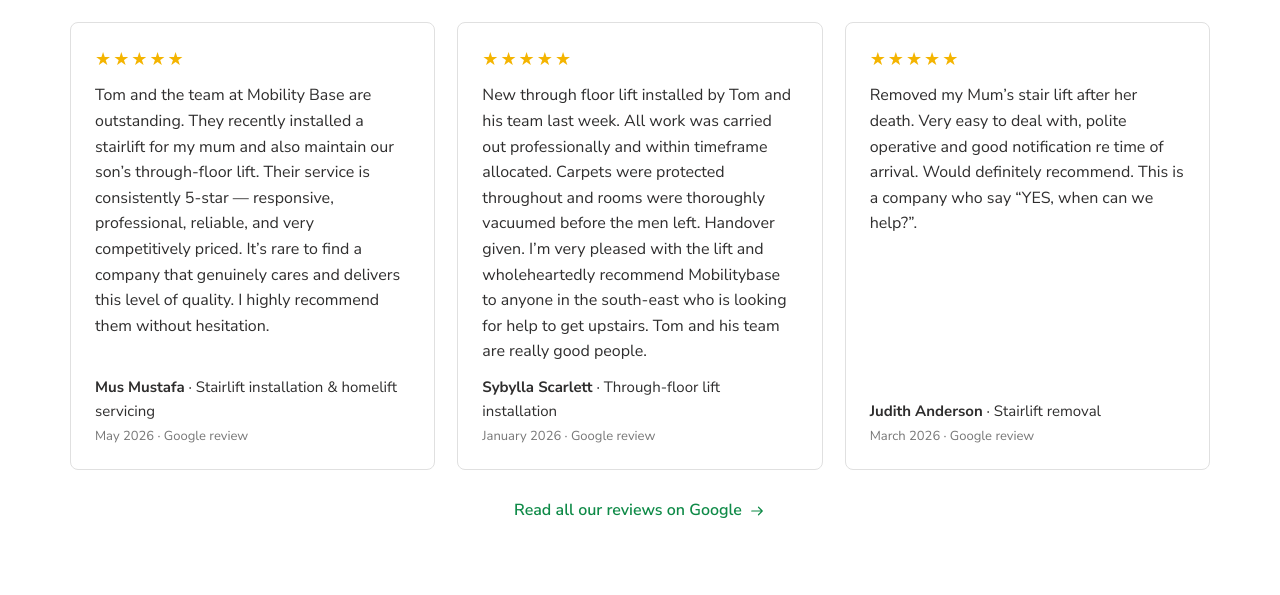
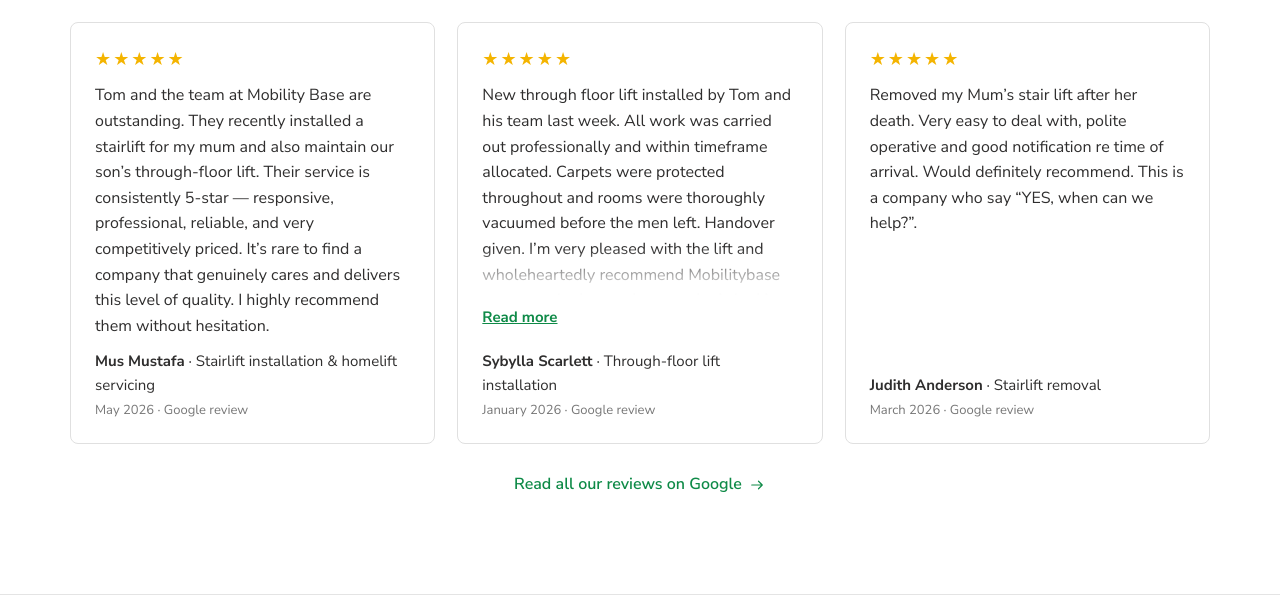
Before and after one commit to 06moore/mobilitybase-chat, a WordPress theme: template website/theme/mobilitybase/front-page.php in a window 1280 px wide. Shown: the part 1609-2204 px from the top of the page. Run offline with PHP 8.4 and a stand-in for WordPress, Linux system fonts and the light colour scheme; the site name, menu and one post (Sample post) are stand-ins, and other content is empty; some libraries are stand-ins or nearby versions.

Commit message:
Full review texts; long reviews collapse with Read more
Co-Authored-By: Claude Opus 5.5 <noreply@anthropic.com>
Claude-Session: https://claude.ai/code/session_019paDQs61Yq7gPt2sDQMskk

```diff
--- a/website/theme/mobilitybase/assets/css/main.css
+++ b/website/theme/mobilitybase/assets/css/main.css
@@ -545,7 +545,13 @@ a.mb-card:hover, .mb-card:focus-within { box-shadow: var(--shadow); transform: t
 .mb-review { margin: 0; background: var(--white); border: 1px solid #e0e0e0; border-radius: 8px; padding: 22px 24px; display: flex; flex-direction: column; gap: 10px; }
 .mb-review blockquote { margin: 0; flex: 1; }
 .mb-review blockquote p { margin: 0; font-size: 16px; }
-.mb-review figcaption { font-size: 15px; }
+.mb-review blockquote p + p { margin-top: 10px; }
+.mb-review blockquote.is-long { flex: 0 0 auto; max-height: 13.2em; overflow: hidden; position: relative; }
+.mb-review blockquote.is-long::after { content: ""; position: absolute; left: 0; right: 0; bottom: 0; height: 3em; background: linear-gradient(rgba(255,255,255,0), var(--white)); }
+.mb-review blockquote.is-open { max-height: none; }
+.mb-review blockquote.is-open::after { display: none; }
+.mb-review__more { align-self: flex-start; background: none; border: 0; padding: 0; color: var(--green-dark, #0e8a47); font: inherit; font-size: 15px; font-weight: 700; text-decoration: underline; cursor: pointer; }
+.mb-review figcaption { font-size: 15px; margin-top: auto; }
 .mb-review figcaption span { color: #777; font-size: 13px; }
 .mb-trust__rating { color: #f4b400; }
 @media (max-width: 900px) { .mb-reviews__grid { grid-template-columns: 1fr; } }
--- a/website/theme/mobilitybase/assets/js/main.js
+++ b/website/theme/mobilitybase/assets/js/main.js
@@ -142,3 +142,12 @@
 		});
 	});
 })();
+
+// Reviews: expand long reviews.
+document.querySelectorAll('.mb-review__more').forEach(function (btn) {
+	btn.addEventListener('click', function () {
+		var q = btn.previousElementSibling, open = q.classList.toggle('is-open');
+		btn.setAttribute('aria-expanded', open ? 'true' : 'false');
+		btn.textContent = open ? 'Show less' : 'Read more';
+	});
+});
--- a/website/theme/mobilitybase/functions.php
+++ b/website/theme/mobilitybase/functions.php
@@ -13,7 +13,7 @@
 
 defined( 'ABSPATH' ) || exit;
 
-define( 'MB_VERSION', '1.2.0' );
+define( 'MB_VERSION', '1.2.1' );
 define( 'MB_DIR', get_template_directory() );
 define( 'MB_URI', get_template_directory_uri() );
 
--- a/website/theme/mobilitybase/inc/data.php
+++ b/website/theme/mobilitybase/inc/data.php
@@ -348,18 +348,17 @@ function mb_landing( $slug ) {
  */
 function mb_reviews() {
 	return apply_filters( 'mb_reviews', array(
-		// Copied word for word from Google. Texts ending in … are Google's shortened preview –
-		// replace with the full review text when available. Last value = topics, used to
+		// Copied word for word from Google. Blank lines (\n\n) become paragraphs. Last value = topics, used to
 		// show the most relevant reviews first on each page (install, service, repair, removal).
 		array( 'Mus Mustafa', 5, 'Tom and the team at Mobility Base are outstanding. They recently installed a stairlift for my mum and also maintain our son’s through-floor lift. Their service is consistently 5-star — responsive, professional, reliable, and very competitively priced. It’s rare to find a company that genuinely cares and delivers this level of quality. I highly recommend them without hesitation.', 'May 2026', 'Stairlift installation & homelift servicing', array( 'install', 'service' ) ),
 		array( 'Sybylla Scarlett', 5, 'New through floor lift installed by Tom and his team last week. All work was carried out professionally and within timeframe allocated. Carpets were protected throughout and rooms were thoroughly vacuumed before the men left. Handover given. I’m very pleased with the lift and wholeheartedly recommend Mobilitybase to anyone in the south-east who is looking for help to get upstairs. Tom and his team are really good people.', 'January 2026', 'Through-floor lift installation', array( 'install' ) ),
 		array( 'Judith Anderson', 5, 'Removed my Mum’s stair lift after her death. Very easy to deal with, polite operative and good notification re time of arrival. Would definitely recommend. This is a company who say “YES, when can we help?”.', 'March 2026', 'Stairlift removal', array( 'removal' ) ),
 		array( 'Robert Clarke', 5, 'Great service and good advice. They even promised to remind when the next service is due and what needs doing.', 'May 2026', 'Servicing', array( 'service' ) ),
-		array( 'Adrian Hanstock', 5, 'We recently needed extensive diagnostic and repair work to resolve a fault, and Tom at Mobility Base was exceptional…', 'June 2026', 'Lift repair', array( 'repair' ) ),
-		array( 'Craig Matthews', 5, 'Mobilitybase service 2 hoists and a lift for us. The team of people from office staff to engineers are professional and…', 'August 2026', 'Hoist & lift servicing', array( 'service' ) ),
+		array( 'Adrian Hanstock', 5, "We recently needed extensive diagnostic and repair work to resolve a fault, and Tom at Mobility Base was exceptional throughout the entire process.\n\nTom was incredibly diligent, patient, and thorough in identifying the root cause of the problem. Rather than jumping straight to the most expensive option, he carefully worked through a number of incremental solutions, explaining everything clearly at each stage and doing his utmost to avoid unnecessary expense. Thanks to his expertise and persistence, the issue was ultimately resolved completely.\n\nWhat really stood out was Tom’s genuine, authentic, and approachable manner. He was respectful of our property at all times and left the work area absolutely immaculate when the job was finished.\n\nIt’s increasingly rare to find someone with such a combination of technical skill, integrity, and customer care. I have absolutely no hesitation in recommending Mobility Base and would gladly use their services again in the future.", 'June 2026', 'Lift repair', array( 'repair' ) ),
+		array( 'Craig Matthews', 5, 'Mobilitybase service 2 hoists and a lift for us. The team of people from office staff to engineers are professional and courteous. On the rare occasions we have had an issue someone has always called us back in good time and if the part is available they have come and fixed it as soon as they could. If not we have been kept updated so we know whats going on. All in all, great people and great service.', 'August 2026', 'Hoist & lift servicing', array( 'service' ) ),
 		array( 'Wendi Austin-Joseph', 5, 'Excellent Customer Service & Care Always!! I highly recommend this company.', 'August 2026', '', array() ),
 		array( 'Janet', 5, 'I cannot tell you how impressed we were with service wehad from your technician that can out on Sunday evening to repair a 93 year old neighbours chair lift. His name was Tom. There was no hesitation about coming out on a weekend. He was polite and so patient with our neighbour who may I add is deaf. The service was excellent we would recommend the company 100%.', 'August 2026', 'Out-of-hours call-out', array( 'repair' ) ),
-		array( 'Maureen Kelly', 5, 'I’m so pleased with the service I received from MobilityBase. The team were kind, knowledgeable, and incredibly…', 'May 2026', '', array() ),
+		array( 'Maureen Kelly', 5, 'I’m so pleased with the service I received from MobilityBase. The team were kind, knowledgeable, and incredibly supportive throughout the whole process. They offered great value for money and made everything straightforward and hassle-free. I wouldn’t hesitate to recommend them.', 'May 2026', '', array() ),
 	) );
 }
 
--- a/website/theme/mobilitybase/style.css
+++ b/website/theme/mobilitybase/style.css
@@ -3,7 +3,7 @@ Theme Name: Mobilitybase
 Theme URI: https://www.mobilitybase.co.uk
 Author: Mobilitybase Ltd
 Description: Custom theme for Mobilitybase — stairlifts, home lifts, platform lifts and ceiling hoists across Kent & London. Includes built-in SEO, enquiry forms and content importer.
-Version: 1.2.0
+Version: 1.2.1
 Requires at least: 6.4
 Requires PHP: 8.0
 License: Proprietary
--- a/website/theme/mobilitybase/template-parts/reviews.php
+++ b/website/theme/mobilitybase/template-parts/reviews.php
@@ -34,7 +34,7 @@ $stars   = function ( $n ) {
 			<?php foreach ( array_slice( $reviews, 0, $limit ) as $r ) : ?>
 				<figure class="mb-review">
 					<?php echo $stars( $r[1] ); // phpcs:ignore ?>
-					<blockquote><p><?php echo esc_html( $r[2] ); ?></p></blockquote>
+					<?php $mb_long = mb_strlen( $r[2] ) > 420; ?><blockquote<?php echo $mb_long ? ' class="is-long"' : ''; ?>><?php foreach ( preg_split( '/\n\s*\n/', $r[2] ) as $mb_para ) : ?><p><?php echo esc_html( $mb_para ); ?></p><?php endforeach; ?></blockquote><?php if ( $mb_long ) : ?><button type="button" class="mb-review__more" aria-expanded="false">Read more</button><?php endif; ?>
 					<figcaption><strong><?php echo esc_html( $r[0] ); ?></strong><?php echo ! empty( $r[4] ) ? ' · ' . esc_html( $r[4] ) : ''; ?><?php echo ! empty( $r[3] ) ? '<br><span>' . esc_html( $r[3] ) . ' · Google review</span>' : ''; ?></figcaption>
 				</figure>
 			<?php endforeach; ?>
```
